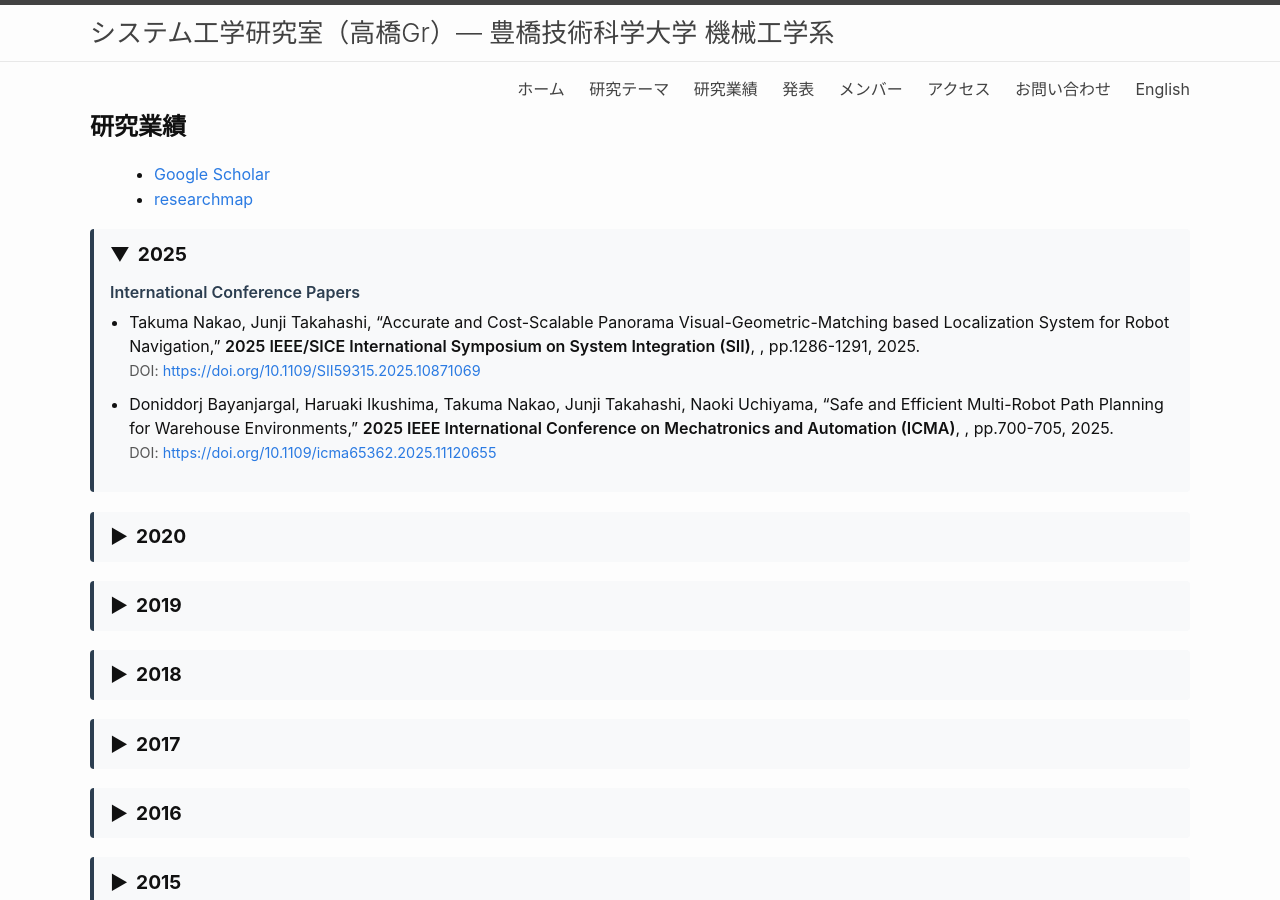
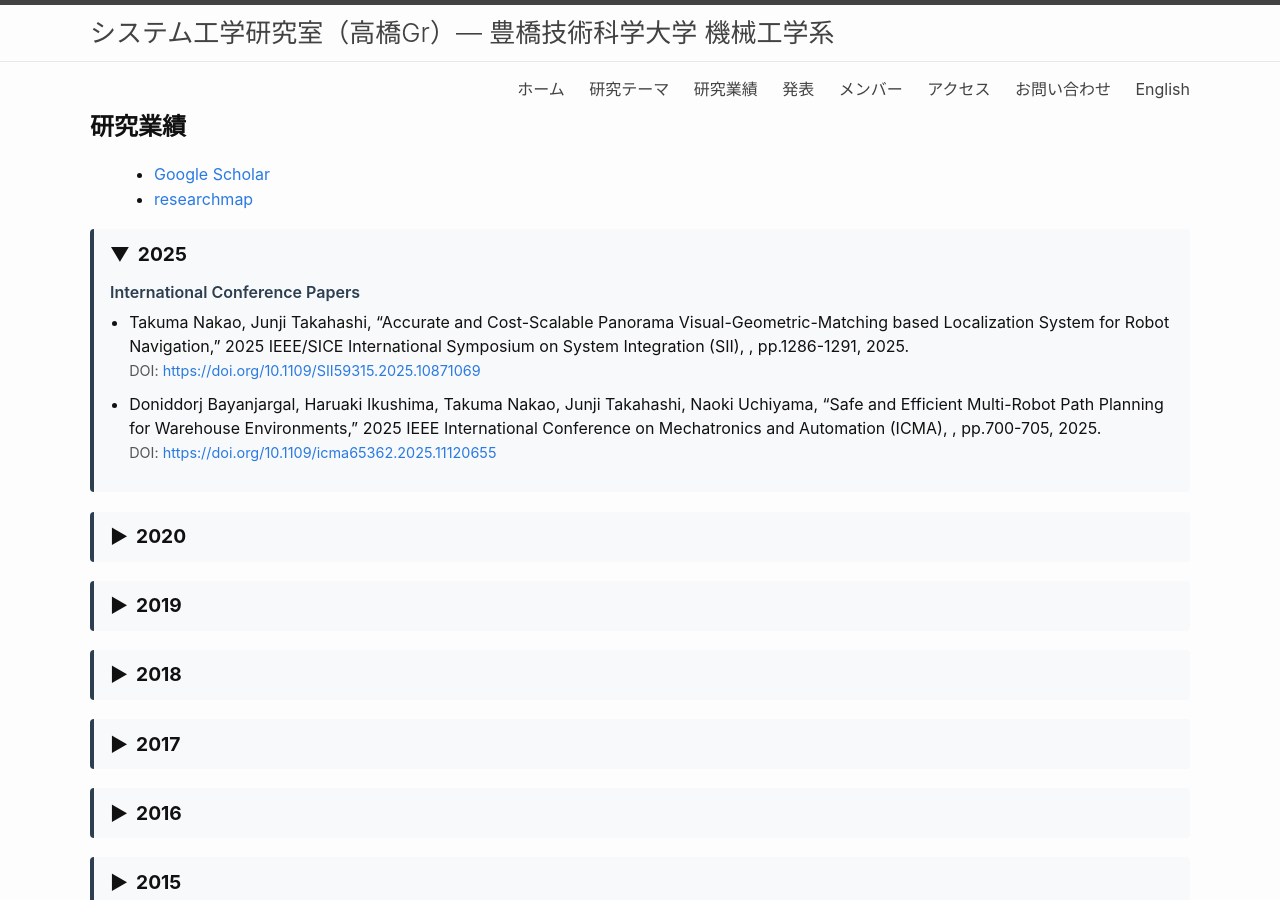
Before and after one commit to tlab-tut/tlab-site, a Jekyll site: the page built from publications.md, in a window 1280 px wide and 900 px high. Built offline with Jekyll 4.4.1, drawn with Linux system fonts in a browser that asks for light colours.

Commit message:
メンバーページ調整

```diff
--- a/_layouts/member.html
+++ b/_layouts/member.html
@@ -84,4 +84,7 @@
   {% if page.scholar %}
     <p><a href="{{ page.scholar }}">Google Scholar</a></p>
   {% endif %}
+
+{{ content }}
+
 </div>
--- a/publications.md
+++ b/publications.md
@@ -50,7 +50,7 @@
 <li class="publication-item">
   {{ pub.authors }},
   “{{ pub.title }},”
-  <strong>{{ pub.venue }}</strong>,
+  {{ pub.venue }},
   {% if pub.volume %}{{ pub.volume }}{% endif %}{% if pub.number %}({{ pub.number }}){% endif %}{% if pub.pages %}, pp.{{ pub.pages }}{% endif %}, {{ pub.year }}.
   {% if pub.doi %}
   <br><span class="doi">DOI: <a href="{{ pub.doi }}">{{ pub.doi }}</a></span>
@@ -68,7 +68,7 @@
 <li class="publication-item">
   {{ pub.authors }},
   “{{ pub.title }},”
-  <strong>{{ pub.venue }}</strong>,
+  {{ pub.venue }},
   {% if pub.volume %}{{ pub.volume }}{% endif %}{% if pub.number %}({{ pub.number }}){% endif %}{% if pub.pages %}, pp.{{ pub.pages }}{% endif %}, {{ pub.year }}.
   {% if pub.doi %}
   <br><span class="doi">DOI: <a href="{{ pub.doi }}">{{ pub.doi }}</a></span>
```
Also changed, not shown: presentations.md (+2 -2 lines).
